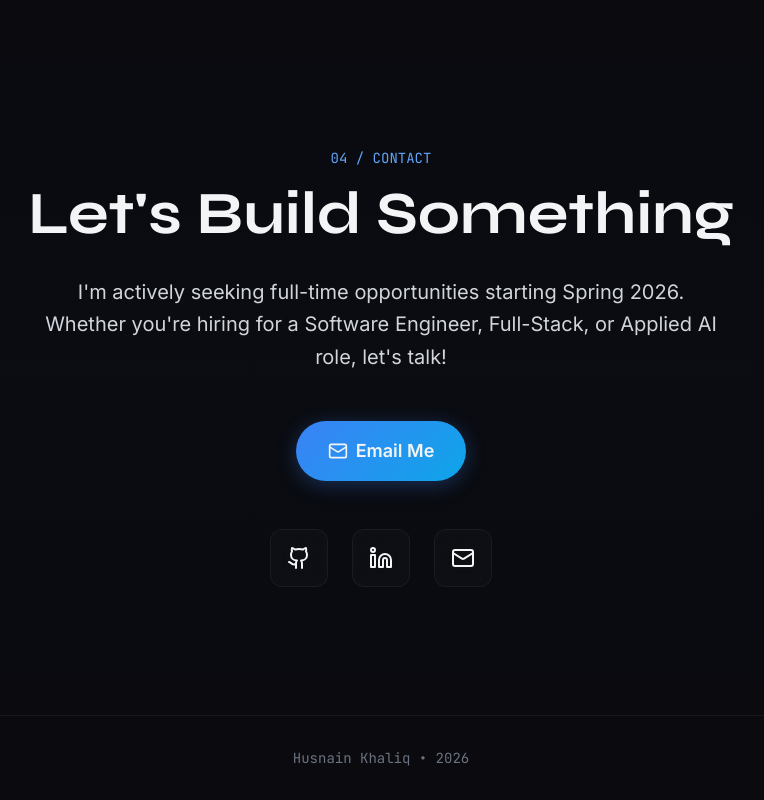
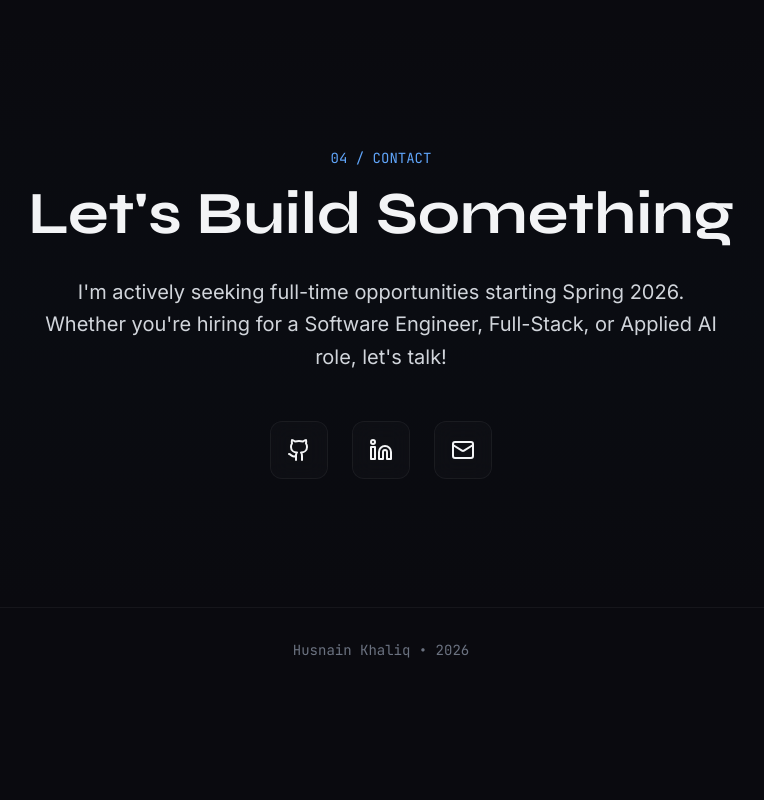
Before and after one commit to huscse/hk-portfolio, a Next.js app: page / in a window 1280 px wide. Shown: the part 4254-5054 px from the top of the page, without its empty margins (259-1023 px from the left). After the commit the page ends 4946 px from the top, so only its background shows below. Built offline with nearby package versions, Linux system fonts and the light colour scheme.

Commit message:
remove email me button

```diff
--- a/app/page.tsx
+++ b/app/page.tsx
@@ -643,16 +643,6 @@ export default function Home() {
             Applied AI role, let's talk!
           </p>
 
-          <div className="flex flex-col sm:flex-row items-center justify-center space-y-4 sm:space-y-0 sm:space-x-6 mb-12">
-            <a
-              href="mailto:husnain@example.com"
-              className="btn-primary px-8 py-4 rounded-full font-semibold text-lg flex items-center"
-            >
-              <Mail className="w-5 h-5 mr-2" />
-              Email Me
-            </a>
-          </div>
-
           <div className="flex justify-center space-x-6">
             <a
               href="https://github.com/huscse"
```
